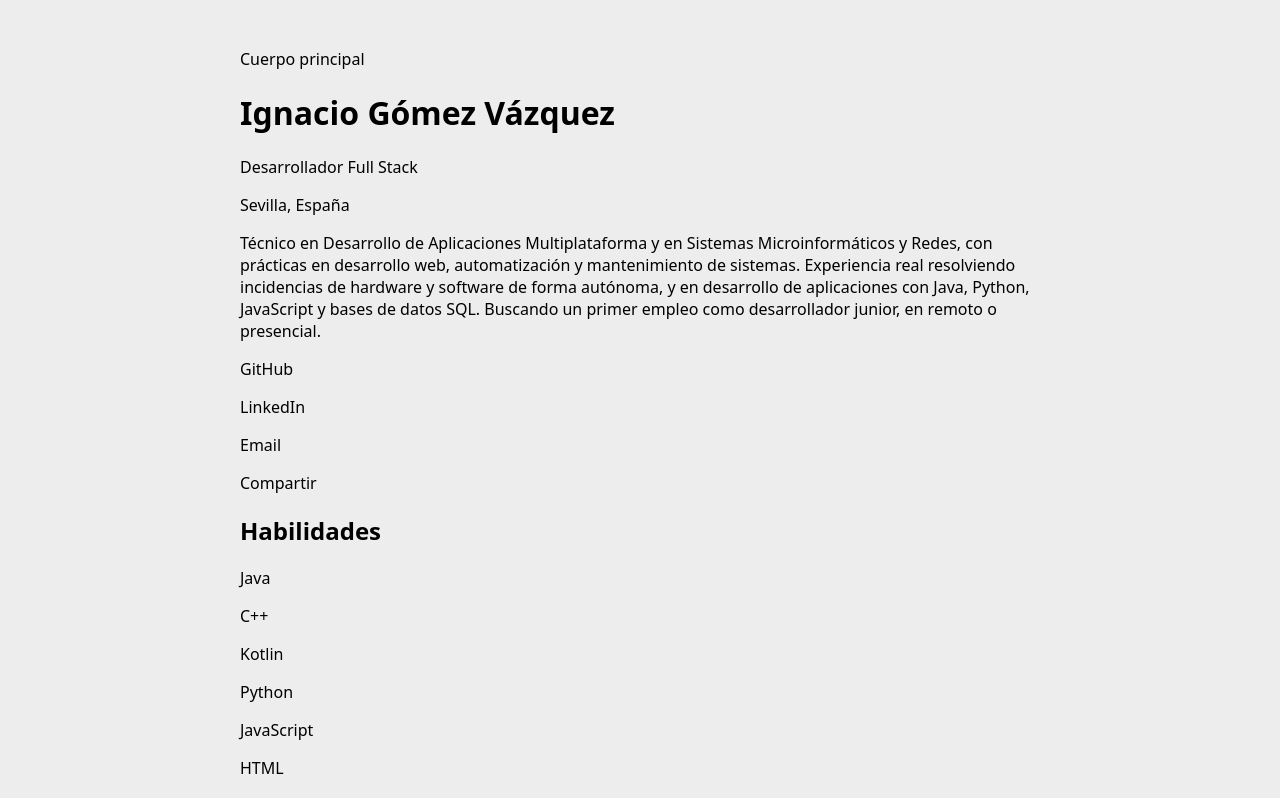
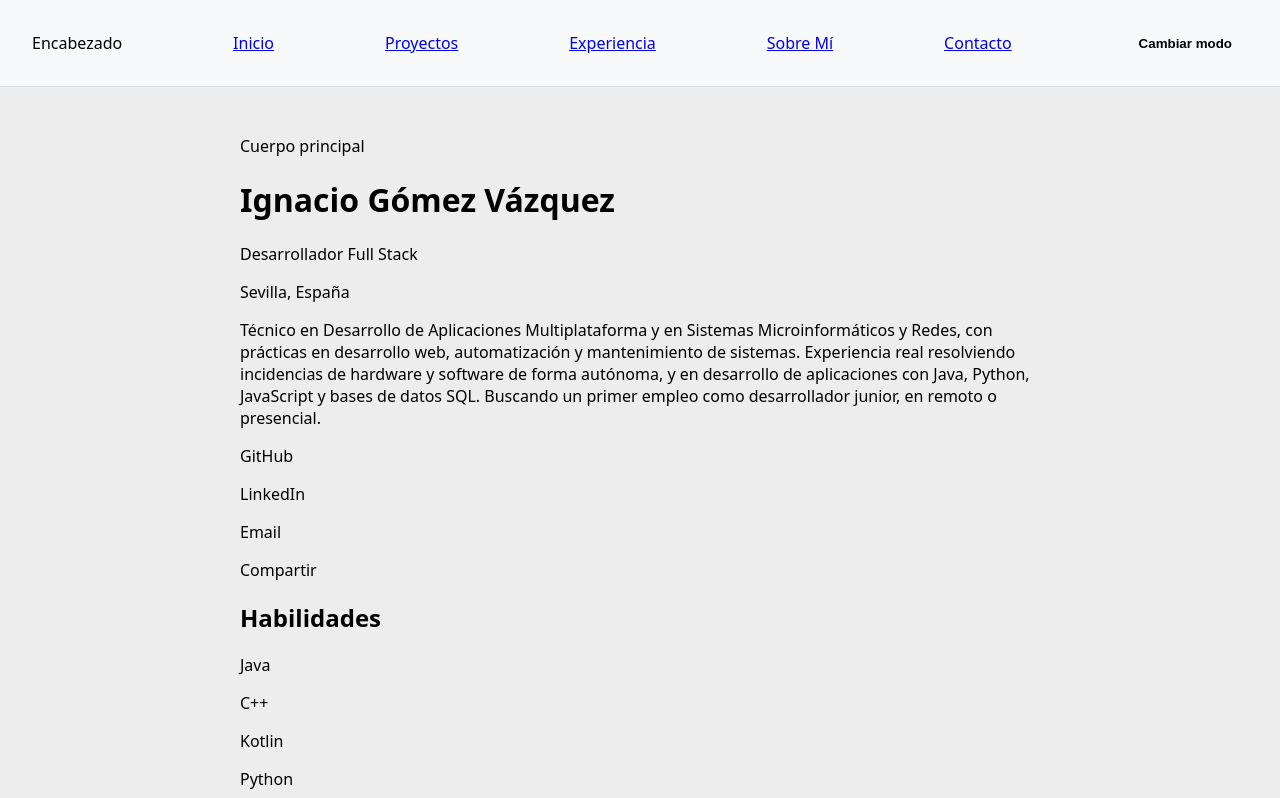
Before and after one commit to Adan-Ignis/Pagina-web, a plain HTML site: page index.html in a window 1280 px wide. Shown: the top 798 px of the page. Drawn offline with Linux system fonts and the light colour scheme.

Commit message:
Mejorar components

```diff
--- a/components/header.html
+++ b/components/header.html
@@ -1,11 +1,11 @@
 <header>
     <p>Encabezado</p>
 
-    <a href="">Inicio</a>
-    <a href="">Proyectos</a>
-    <a href="">Experiencia</a>
-    <a href="">Sobre Mí</a>
-    <a href="">Contacto</a>
+    <a href="/index.html">Inicio</a>
+    <a href="/pages/projects.html">Proyectos</a>
+    <a href="/pages/experience.html">Experiencia</a>
+    <a href="/pages/about.html">Sobre Mí</a>
+    <a href="/pages/contact.html">Contacto</a>
 
     <!-- Modo diurno o nocturno -->
     <!-- Nota: Deberia cmabiar en base a la configuración del navegador,
--- a/index.html
+++ b/index.html
@@ -152,5 +152,6 @@
 
         <!-- Logica -->
         <script src="script.js"></script>
+        <script src="js/components.js"></script>
     </body>
 </html>
--- /dev/null
+++ b/js/components.js
@@ -0,0 +1,19 @@
+async function cargarComponente(selector, ruta) {
+    const contenedor = document.querySelector(selector);
+    if (!contenedor) return;
+
+    try {
+        const respuesta = await fetch(ruta);
+        if (!respuesta.ok) throw new Error(`Error al cargar ${ruta}`);
+        contenedor.innerHTML = await respuesta.text();
+    } catch (error) {
+        console.error(error);
+    }
+}
+
+document.addEventListener("DOMContentLoaded", async () => {
+    await Promise.all([
+        cargarComponente("#header-placeholder", "/components/header.html"),
+        cargarComponente("#footer-placeholder", "/components/footer.html")
+    ]);
+});
```
Also changed, not shown: pages/about.html (renamed from #/about.html, +1 -0 lines), pages/contact.html (renamed from #/contact.html, +1 -0 lines), pages/experience.html (renamed from #/experience.html, +1 -0 lines), pages/projects.html (renamed from #/projects.html, +1 -0 lines).
